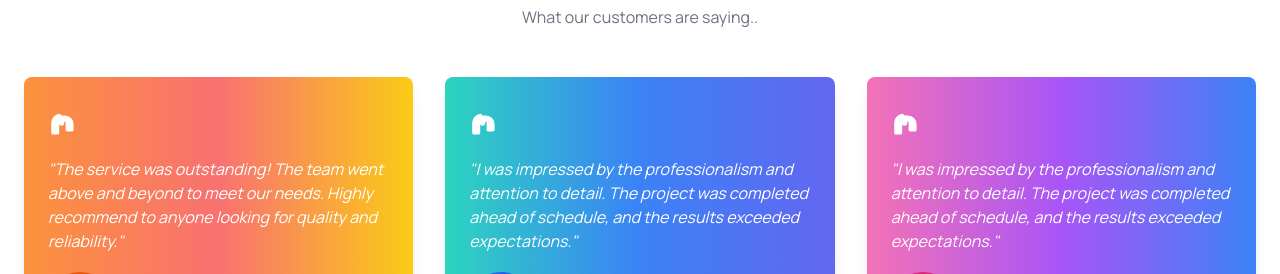
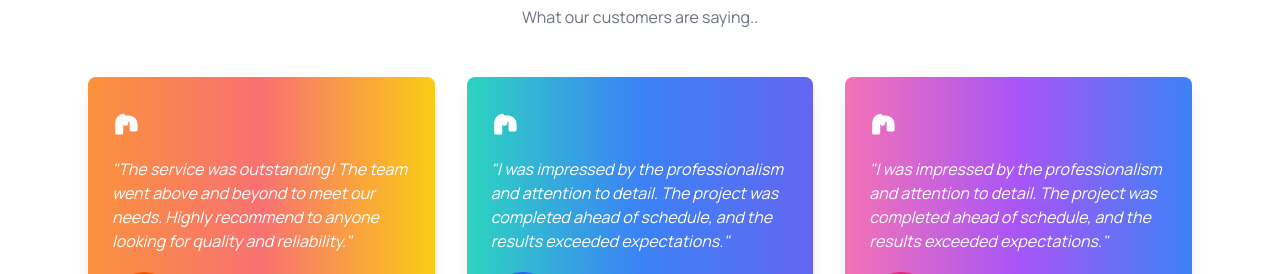
Before and after one commit to suzandev/Assignment-3, a plain HTML site: page index.html in a window 1280 px wide. Shown: the part 4564-4838 px from the top of the page. Drawn offline with nearby package versions, Linux system fonts and the light colour scheme; grey boxes are pictures that could not be loaded.

Commit message:
fixed section width for extra section

```diff
--- a/index.html
+++ b/index.html
@@ -650,7 +650,7 @@
         <p class="text-gray-500 mt-2">What our customers are saying..</p>
       </div>
 
-      <div class="container mx-auto px-6">
+      <div class="container max-w-6xl mx-auto px-6">
         <div class="flex flex-wrap justify-center -mx-4">
           <!-- Review 1 -->
           <div class="w-full sm:w-1/2 lg:w-1/3 px-4 mb-8">
```
